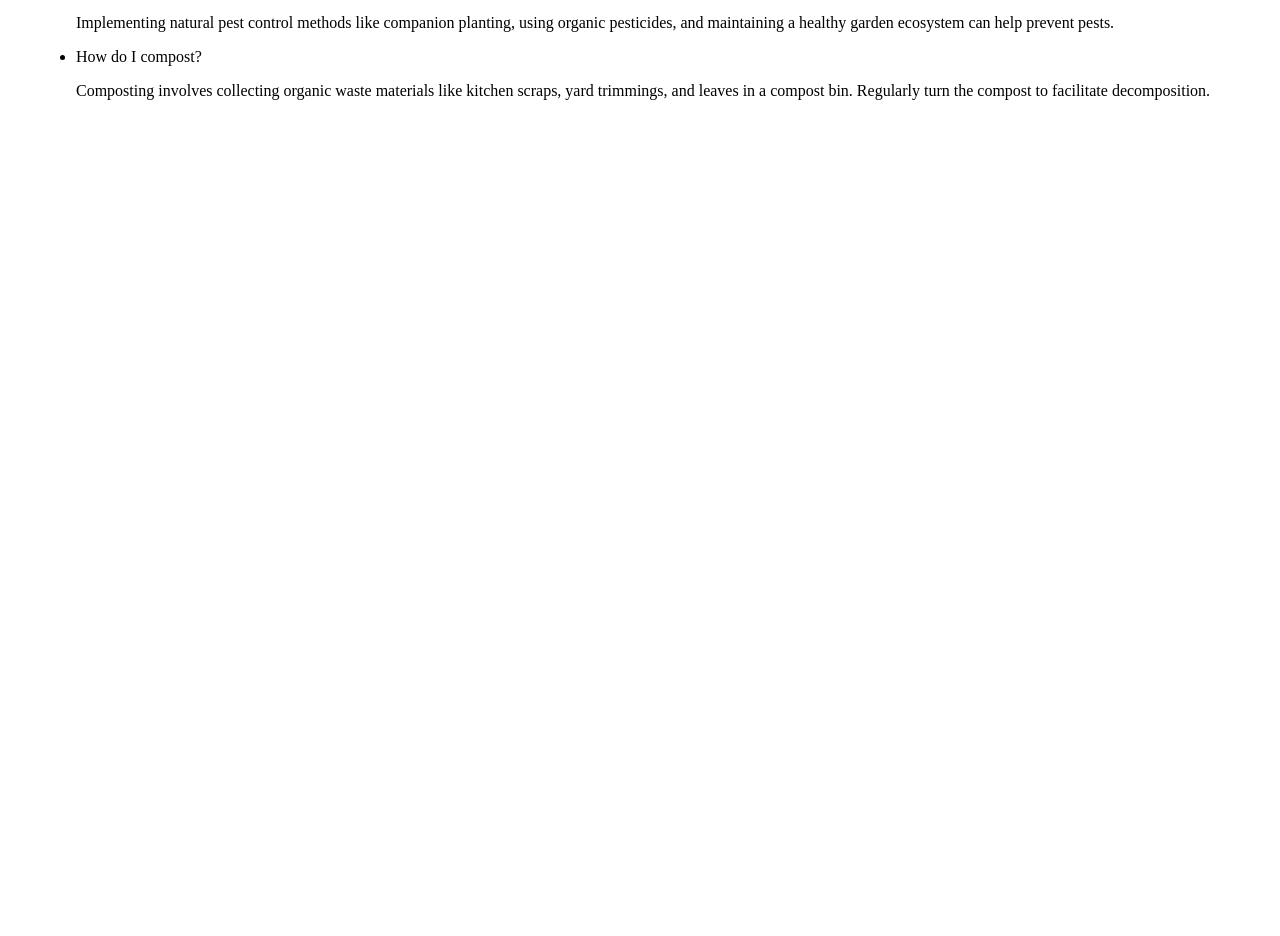
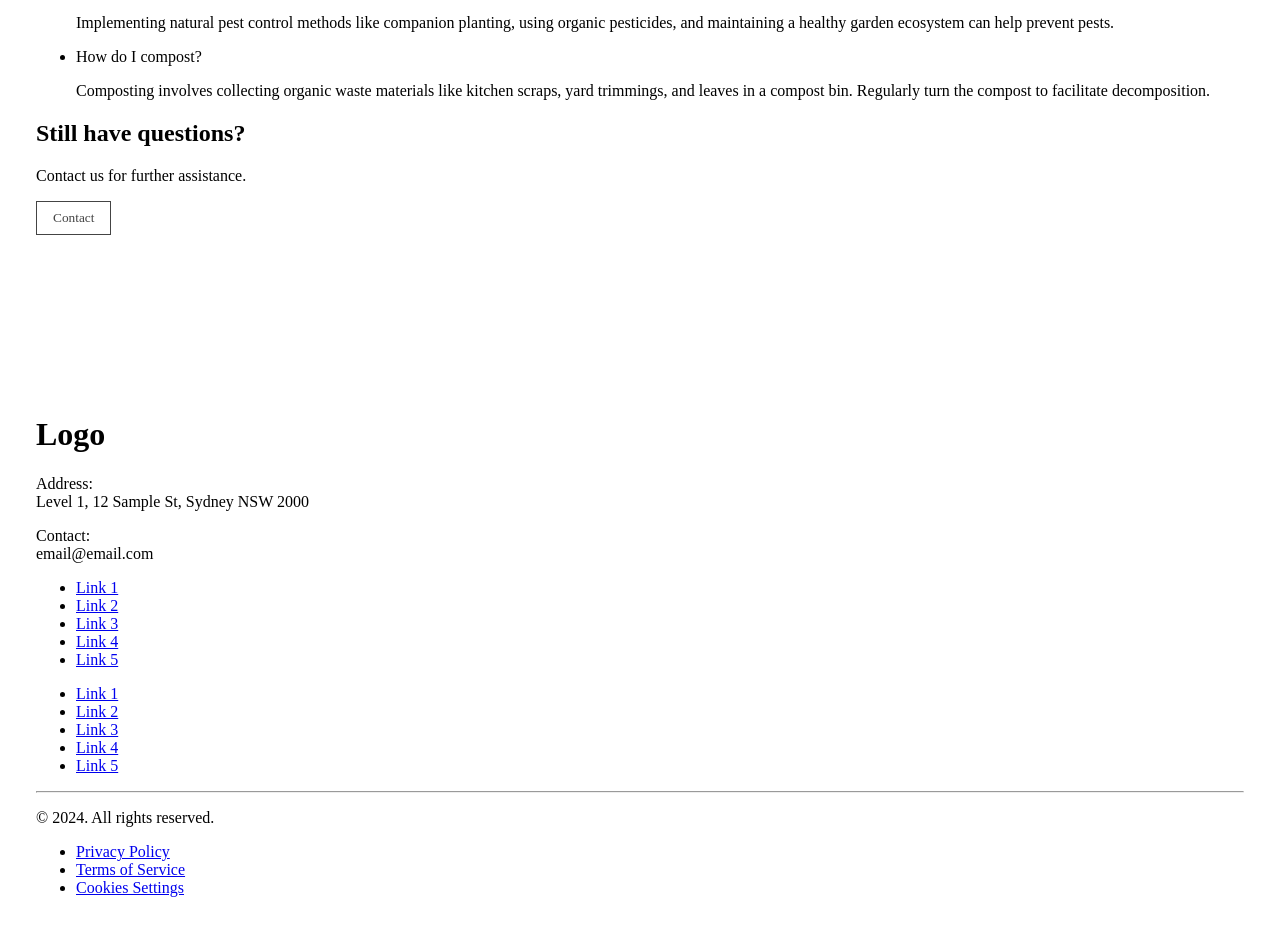
Before and after one commit to MoisesMarchini/Template-GreenThumb, an Angular app: page / in a window 1280 px wide. Shown: the part 4487-5423 px from the top of the page. Before the commit the page ends 4691 px from the top, so only its background shows below. Built offline with nearby package versions, Linux system fonts and the light colour scheme.

Commit message:
Add footer;

```diff
--- a/src/app/app.component.html
+++ b/src/app/app.component.html
@@ -1,4 +1,5 @@
 <app-navbar></app-navbar>
+<main>
   <app-hero-section></app-hero-section>
   <app-feature-section></app-feature-section>
   <app-feature-list-section></app-feature-list-section>
@@ -8,3 +9,5 @@
   <app-cta-section></app-cta-section>
   <app-newsletter-section></app-newsletter-section>
   <app-faq-section></app-faq-section>
+</main>
+<app-footer></app-footer>
--- a/src/app/components/components.module.ts
+++ b/src/app/components/components.module.ts
@@ -6,6 +6,7 @@ import { DefaultButtonComponent } from './default-button/default-button.componen
 import { PlaceholderImgWrapperComponent } from './placeholder-img-wrapper/placeholder-img-wrapper.component';
 import { FormsModule } from '@angular/forms';
 import { DefaultInputComponent } from './default-input/default-input.component';
+import { FooterComponent } from './footer/footer.component';
 
 
 
@@ -15,12 +16,14 @@ import { DefaultInputComponent } from './default-input/default-input.component';
     DefaultButtonComponent,
     PlaceholderImgWrapperComponent,
     DefaultInputComponent,
+    FooterComponent
   ],
   exports: [
     NavbarComponent,
     DefaultButtonComponent,
     PlaceholderImgWrapperComponent,
     DefaultInputComponent,
+    FooterComponent
   ],
   imports: [
     CommonModule,
--- /dev/null
+++ b/src/app/components/footer/footer.component.html
@@ -0,0 +1,64 @@
+<footer class="section">
+  <div class="container mx-auto">
+    <div class="grid md:grid-cols-5 mb-16">
+      <div class="left md:col-span-3 flex flex-col gap-4">
+        <h1 class="font-medium text-lg">Logo</h1>
+        <div class="content text-sm grid gap-4">
+          <p>
+            <span class="font-semibold"> Address: </span>
+            <br />
+            <span>Level 1, 12 Sample St, Sydney NSW 2000</span>
+          </p>
+          <p>
+            <span class="font-semibold"> Contact: </span>
+            <br />
+            <span>{{ "email@email.com" }}</span>
+          </p>
+        </div>
+      </div>
+      <div class="middle">
+        <ul class="flex flex-col gap-2 font-semibold">
+          <li *ngFor="let item of footerLinks1">
+            <a
+              class="text-sm"
+              href="#"
+              target="_blank"
+              rel="noopener noreferrer"
+            >
+              {{ item }}
+            </a>
+          </li>
+        </ul>
+      </div>
+      <div class="right">
+        <ul class="flex flex-col gap-2 font-semibold">
+          <li *ngFor="let item of footerLinks2">
+            <a
+              class="text-sm"
+              href="#"
+              target="_blank"
+              rel="noopener noreferrer"
+            >
+              {{ item }}
+            </a>
+          </li>
+        </ul>
+      </div>
+    </div>
+    <hr class="mb-6 border-black" />
+    <div class="flex justify-between text-sm">
+      <p>© 2024. All rights reserved.</p>
+      <ul class="internal-links flex gap-3 font-semibold">
+        <li>
+          <a class="underline" href="#">Privacy Policy</a>
+        </li>
+        <li>
+          <a class="underline" href="#">Terms of Service</a>
+        </li>
+        <li>
+          <a class="underline" href="#">Cookies Settings</a>
+        </li>
+      </ul>
+    </div>
+  </div>
+</footer>
--- /dev/null
+++ b/src/app/components/footer/footer.component.ts
@@ -0,0 +1,23 @@
+import { Component } from '@angular/core';
+
+@Component({
+  selector: 'app-footer',
+  templateUrl: './footer.component.html',
+  styleUrl: './footer.component.scss'
+})
+export class FooterComponent {
+  footerLinks1: string[] = [
+    'Link 1',
+    'Link 2',
+    'Link 3',
+    'Link 4',
+    'Link 5',
+  ];
+  footerLinks2: string[] = [
+    'Link 1',
+    'Link 2',
+    'Link 3',
+    'Link 4',
+    'Link 5',
+  ];
+}
--- a/src/app/sections/faq-section/faq-section.component.html
+++ b/src/app/sections/faq-section/faq-section.component.html
@@ -5,7 +5,7 @@
       Find answers to common questions about sustainable gardening and using our
       products effectively.
     </p>
-    <ul class="grid gap-4">
+    <ul class="grid gap-4 mb-12">
       <li *ngFor="let card of cards; let i = index">
         <div
           class="card border border-black grid gap-3 p-3"
@@ -21,5 +21,10 @@
         </div>
       </li>
     </ul>
+    <div class="flex flex-col items-start gap-6">
+      <h2 class="font-bold text-2xl">Still have questions?</h2>
+      <p class="">Contact us for further assistance.</p>
+      <app-default-button [outline]="true">Contact</app-default-button>
+    </div>
   </div>
 </section>
--- a/src/app/styles/_sections.scss
+++ b/src/app/styles/_sections.scss
@@ -1,4 +1,4 @@
-section {
+section, .section {
   padding-top: 5rem;
   padding-bottom: 5rem;
 }
```
Also changed, not shown: src/app/components/footer/footer.component.scss (added), 1 other file (tests, documents, lock files or other folders). Lines whose indentation alone changed are shown as unchanged.
